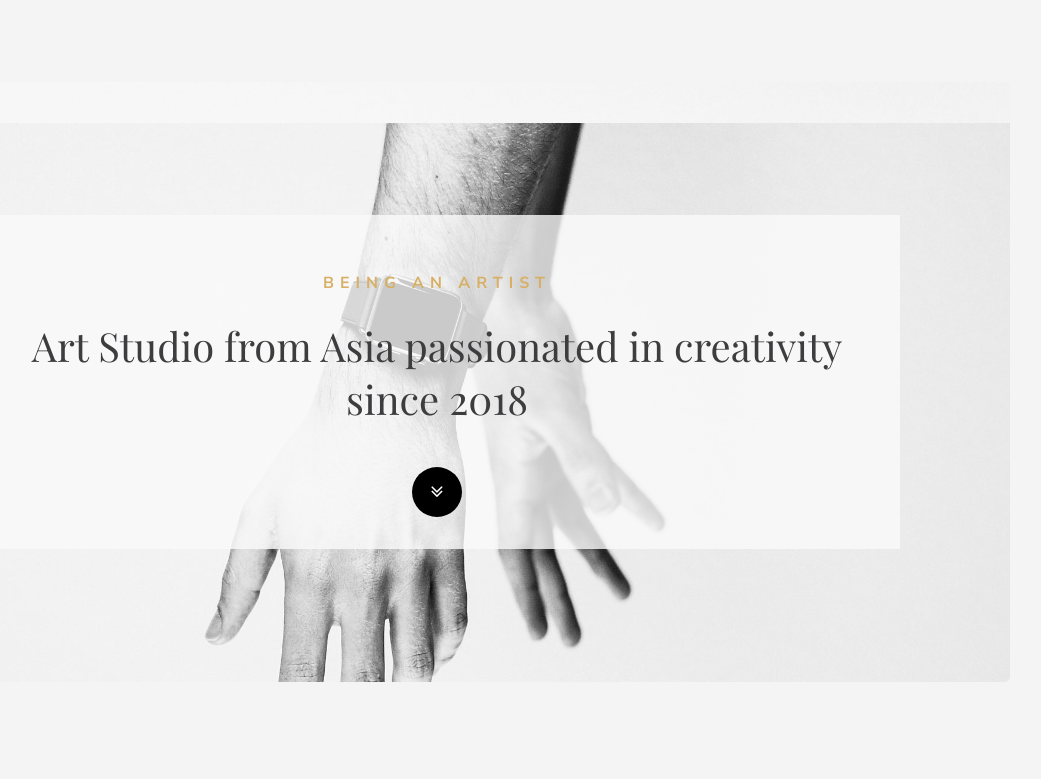
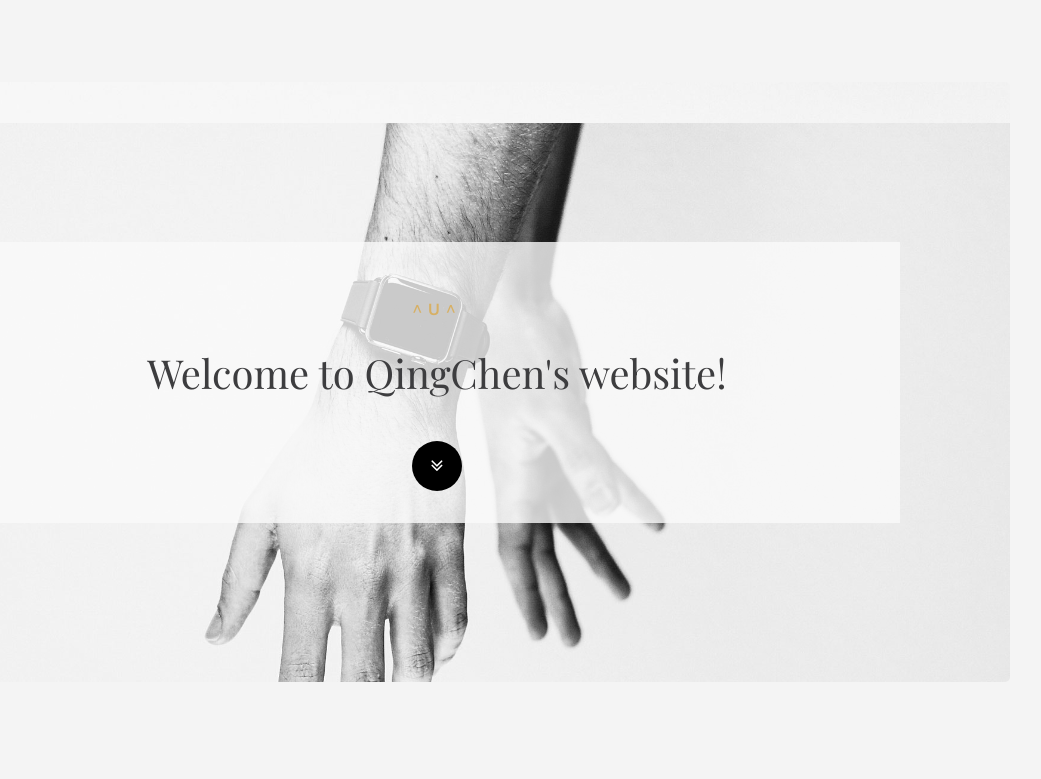
Before and after one commit to qingchen-awa/qingchen-awa.github.io, a plain HTML site: page index.html in a window 1280 px wide. Shown: the top 779 px of the page, without its empty margins (203-1244 px from the left). Drawn offline with nearby package versions, Linux system fonts and the light colour scheme; files whose address does not match are found by name.

Commit message:
Revise index.html for portfolio content and layout
Updated the HTML structure and content of the portfolio page.

```diff
--- a/index.html
+++ b/index.html
@@ -46,8 +46,8 @@ http://www.tooplate.com/view/2100-artist
 
                <div class="col-md-offset-1 col-md-10 col-sm-12">
                     <div class="home-wrapper">
-                         <h3 class="wow fadeInUp" data-wow-delay="0.4s">Being an artist</h3>
-                         <h1 class="wow fadeInUp" data-wow-delay="0.6s">Art Studio from Asia passionated in creativity since 2018</h1>
+                         <h3 class="wow fadeInUp" data-wow-delay="0.4s">^u^</h3>
+                         <h1 class="wow fadeInUp" data-wow-delay="0.6s">Welcome to QingChen's website!</h1>
                          <a href="#about" class="wow fadeInUp smoothScroll arrow-btn" data-wow-delay="1s"><i class="fa fa-angle-double-down"></i></a>
                     </div>
                </div>
```
